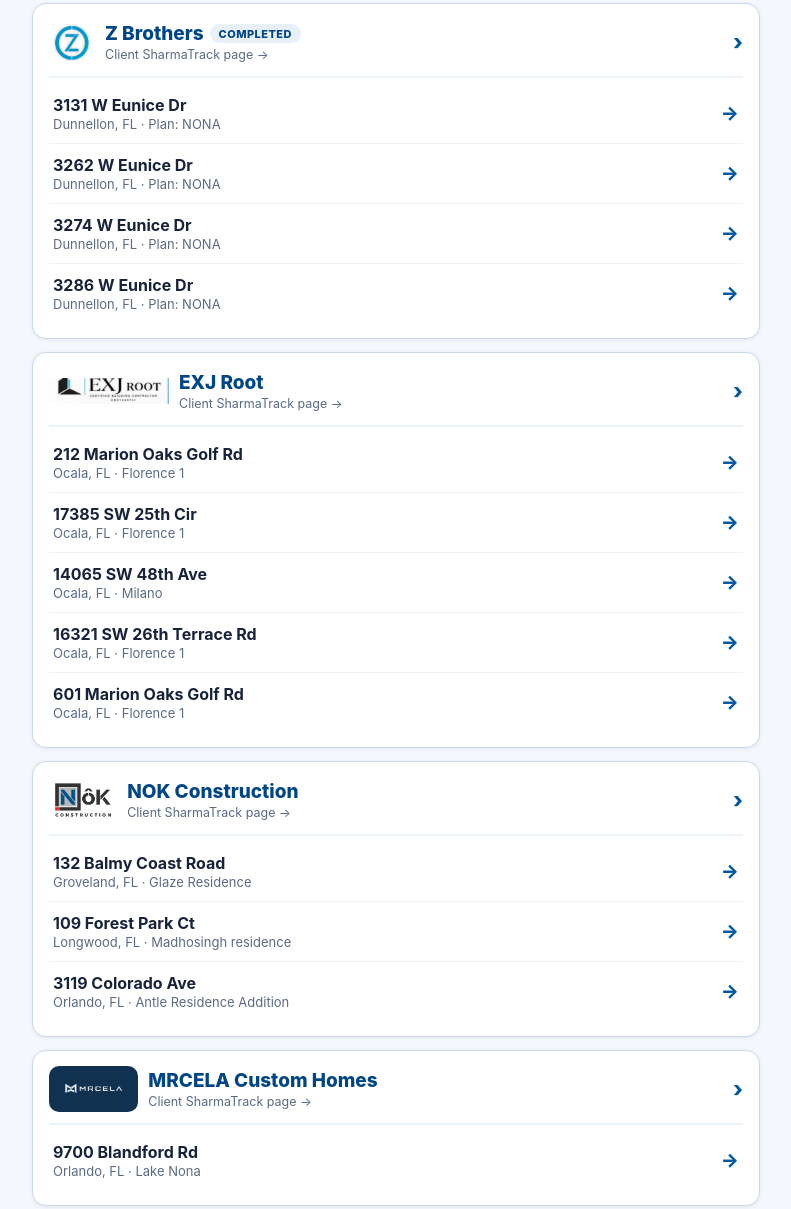
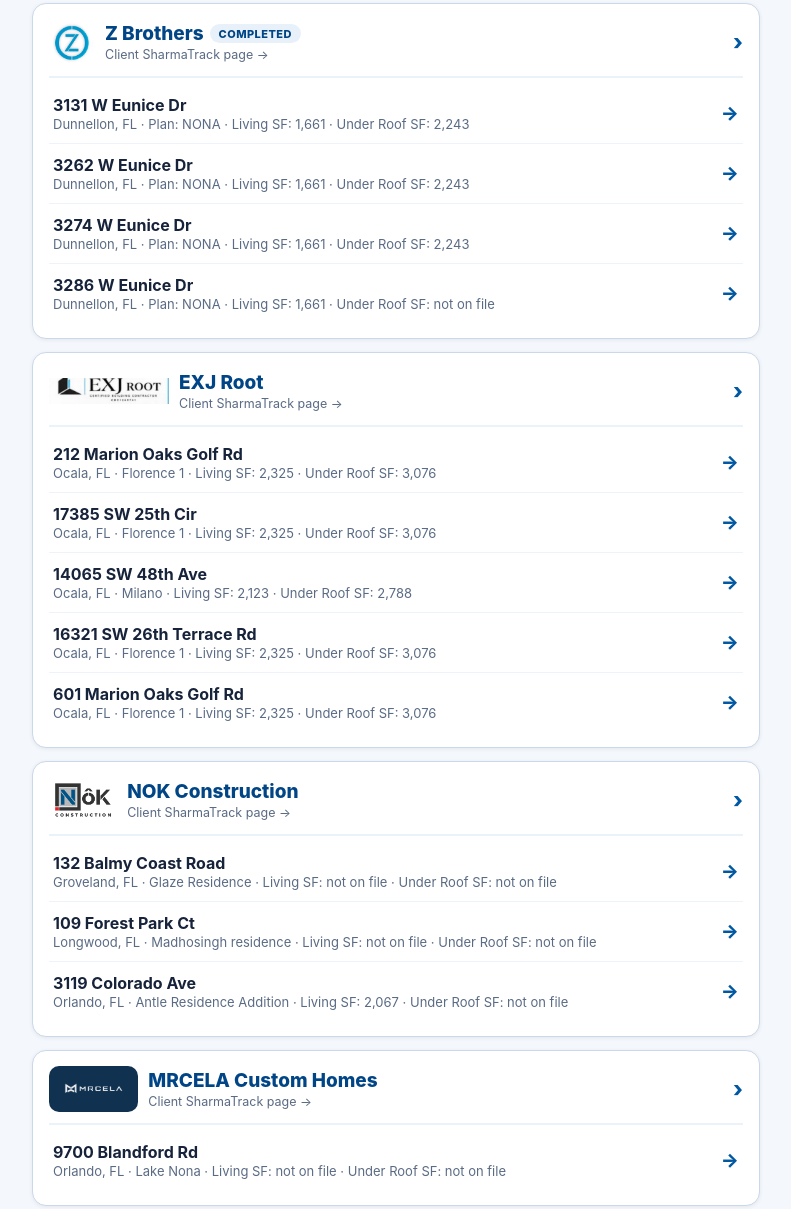
Before and after one commit to Sharmaelechvac/sharmatrack, a plain HTML site: page owner/index.html in a window 1280 px wide. Shown: the part 417-1626 px from the top of the page, without its empty margins (244-1035 px from the left). Drawn offline with Linux system fonts and the light colour scheme.

Commit message:
Owner Edition: every job row now shows Living SF + Under Roof SF (figures per plan/permit records; not on file where no figure exists)

```diff
--- a/owner/index.html
+++ b/owner/index.html
@@ -73,10 +73,10 @@
         <span class="go">›</span>
       </a>
       <div class="jobs">
-        <a class="job" href="https://sharmaelechvac.github.io/sharmatrack-crew/3131/"><span><span class="a">3131 W Eunice Dr</span><span class="b">Dunnellon, FL · Plan: NONA</span></span><span class="arr">→</span></a>
-        <a class="job" href="https://sharmaelechvac.github.io/sharmatrack-crew/3262/"><span><span class="a">3262 W Eunice Dr</span><span class="b">Dunnellon, FL · Plan: NONA</span></span><span class="arr">→</span></a>
-        <a class="job" href="https://sharmaelechvac.github.io/sharmatrack-crew/3274/"><span><span class="a">3274 W Eunice Dr</span><span class="b">Dunnellon, FL · Plan: NONA</span></span><span class="arr">→</span></a>
-        <a class="job" href="https://sharmaelechvac.github.io/sharmatrack-crew/3286/"><span><span class="a">3286 W Eunice Dr</span><span class="b">Dunnellon, FL · Plan: NONA</span></span><span class="arr">→</span></a>
+        <a class="job" href="https://sharmaelechvac.github.io/sharmatrack-crew/3131/"><span><span class="a">3131 W Eunice Dr</span><span class="b">Dunnellon, FL · Plan: NONA · Living SF: 1,661 · Under Roof SF: 2,243</span></span><span class="arr">→</span></a>
+        <a class="job" href="https://sharmaelechvac.github.io/sharmatrack-crew/3262/"><span><span class="a">3262 W Eunice Dr</span><span class="b">Dunnellon, FL · Plan: NONA · Living SF: 1,661 · Under Roof SF: 2,243</span></span><span class="arr">→</span></a>
+        <a class="job" href="https://sharmaelechvac.github.io/sharmatrack-crew/3274/"><span><span class="a">3274 W Eunice Dr</span><span class="b">Dunnellon, FL · Plan: NONA · Living SF: 1,661 · Under Roof SF: 2,243</span></span><span class="arr">→</span></a>
+        <a class="job" href="https://sharmaelechvac.github.io/sharmatrack-crew/3286/"><span><span class="a">3286 W Eunice Dr</span><span class="b">Dunnellon, FL · Plan: NONA · Living SF: 1,661 · Under Roof SF: not on file</span></span><span class="arr">→</span></a>
       </div>
     </section>
 
@@ -87,11 +87,11 @@
         <span class="go">›</span>
       </a>
       <div class="jobs">
-        <a class="job" href="https://sharmaelechvac.github.io/exj-root-tracker/212/"><span><span class="a">212 Marion Oaks Golf Rd</span><span class="b">Ocala, FL · Florence 1</span></span><span class="arr">→</span></a>
-        <a class="job" href="https://sharmaelechvac.github.io/exj-root-tracker/17385/"><span><span class="a">17385 SW 25th Cir</span><span class="b">Ocala, FL · Florence 1</span></span><span class="arr">→</span></a>
-        <a class="job" href="https://sharmaelechvac.github.io/exj-root-tracker/14065/"><span><span class="a">14065 SW 48th Ave</span><span class="b">Ocala, FL · Milano</span></span><span class="arr">→</span></a>
-        <a class="job" href="https://sharmaelechvac.github.io/exj-root-tracker/16321/"><span><span class="a">16321 SW 26th Terrace Rd</span><span class="b">Ocala, FL · Florence 1</span></span><span class="arr">→</span></a>
-        <a class="job" href="https://sharmaelechvac.github.io/exj-root-tracker/601/"><span><span class="a">601 Marion Oaks Golf Rd</span><span class="b">Ocala, FL · Florence 1</span></span><span class="arr">→</span></a>
+        <a class="job" href="https://sharmaelechvac.github.io/exj-root-tracker/212/"><span><span class="a">212 Marion Oaks Golf Rd</span><span class="b">Ocala, FL · Florence 1 · Living SF: 2,325 · Under Roof SF: 3,076</span></span><span class="arr">→</span></a>
+        <a class="job" href="https://sharmaelechvac.github.io/exj-root-tracker/17385/"><span><span class="a">17385 SW 25th Cir</span><span class="b">Ocala, FL · Florence 1 · Living SF: 2,325 · Under Roof SF: 3,076</span></span><span class="arr">→</span></a>
+        <a class="job" href="https://sharmaelechvac.github.io/exj-root-tracker/14065/"><span><span class="a">14065 SW 48th Ave</span><span class="b">Ocala, FL · Milano · Living SF: 2,123 · Under Roof SF: 2,788</span></span><span class="arr">→</span></a>
+        <a class="job" href="https://sharmaelechvac.github.io/exj-root-tracker/16321/"><span><span class="a">16321 SW 26th Terrace Rd</span><span class="b">Ocala, FL · Florence 1 · Living SF: 2,325 · Under Roof SF: 3,076</span></span><span class="arr">→</span></a>
+        <a class="job" href="https://sharmaelechvac.github.io/exj-root-tracker/601/"><span><span class="a">601 Marion Oaks Golf Rd</span><span class="b">Ocala, FL · Florence 1 · Living SF: 2,325 · Under Roof SF: 3,076</span></span><span class="arr">→</span></a>
       </div>
     </section>
 
@@ -102,9 +102,9 @@
         <span class="go">›</span>
       </a>
       <div class="jobs">
-        <a class="job" href="https://sharmaelechvac.github.io/sharmatrack-nok/glaze/"><span><span class="a">132 Balmy Coast Road</span><span class="b">Groveland, FL · Glaze Residence</span></span><span class="arr">→</span></a>
-        <a class="job" href="https://sharmaelechvac.github.io/sharmatrack-nok/109-forest-park-ct/"><span><span class="a">109 Forest Park Ct</span><span class="b">Longwood, FL · Madhosingh residence</span></span><span class="arr">→</span></a>
-        <a class="job" href="https://sharmaelechvac.github.io/sharmatrack-nok/antle/"><span><span class="a">3119 Colorado Ave</span><span class="b">Orlando, FL · Antle Residence Addition</span></span><span class="arr">→</span></a>
+        <a class="job" href="https://sharmaelechvac.github.io/sharmatrack-nok/glaze/"><span><span class="a">132 Balmy Coast Road</span><span class="b">Groveland, FL · Glaze Residence · Living SF: not on file · Under Roof SF: not on file</span></span><span class="arr">→</span></a>
+        <a class="job" href="https://sharmaelechvac.github.io/sharmatrack-nok/109-forest-park-ct/"><span><span class="a">109 Forest Park Ct</span><span class="b">Longwood, FL · Madhosingh residence · Living SF: not on file · Under Roof SF: not on file</span></span><span class="arr">→</span></a>
+        <a class="job" href="https://sharmaelechvac.github.io/sharmatrack-nok/antle/"><span><span class="a">3119 Colorado Ave</span><span class="b">Orlando, FL · Antle Residence Addition · Living SF: 2,067 · Under Roof SF: not on file</span></span><span class="arr">→</span></a>
       </div>
     </section>
 
@@ -115,7 +115,7 @@
         <span class="go">›</span>
       </a>
       <div class="jobs">
-        <a class="job" href="https://sharmaelechvac.github.io/sharmatrack-mrcela/blandford/"><span><span class="a">9700 Blandford Rd</span><span class="b">Orlando, FL · Lake Nona</span></span><span class="arr">→</span></a>
+        <a class="job" href="https://sharmaelechvac.github.io/sharmatrack-mrcela/blandford/"><span><span class="a">9700 Blandford Rd</span><span class="b">Orlando, FL · Lake Nona · Living SF: not on file · Under Roof SF: not on file</span></span><span class="arr">→</span></a>
       </div>
     </section>
 
@@ -126,7 +126,7 @@
         <span class="go">›</span>
       </a>
       <div class="jobs">
-        <a class="job" href="https://sharmaelechvac.github.io/sharmatrack-dnr/mukherjee/"><span><span class="a">4008 W El Prado Blvd</span><span class="b">Tampa, FL · Mukherjee Residence</span></span><span class="arr">→</span></a>
+        <a class="job" href="https://sharmaelechvac.github.io/sharmatrack-dnr/mukherjee/"><span><span class="a">4008 W El Prado Blvd</span><span class="b">Tampa, FL · Mukherjee Residence · Living SF: 5,123 · Under Roof SF: not on file</span></span><span class="arr">→</span></a>
       </div>
     </section>
 
@@ -137,7 +137,7 @@
         <span class="go">›</span>
       </a>
       <div class="jobs">
-        <a class="job" href="https://sharmaelechvac.github.io/sharmatrack-logan/lot-69/"><span><span class="a">16051 Vetta Dr</span><span class="b">Montverde, FL · Lot 69, Bella Collina · HVAC</span></span><span class="arr">→</span></a>
+        <a class="job" href="https://sharmaelechvac.github.io/sharmatrack-logan/lot-69/"><span><span class="a">16051 Vetta Dr</span><span class="b">Montverde, FL · Lot 69, Bella Collina · HVAC · Living SF: 5,281 · Under Roof SF: 7,058</span></span><span class="arr">→</span></a>
       </div>
     </section>
 
```
